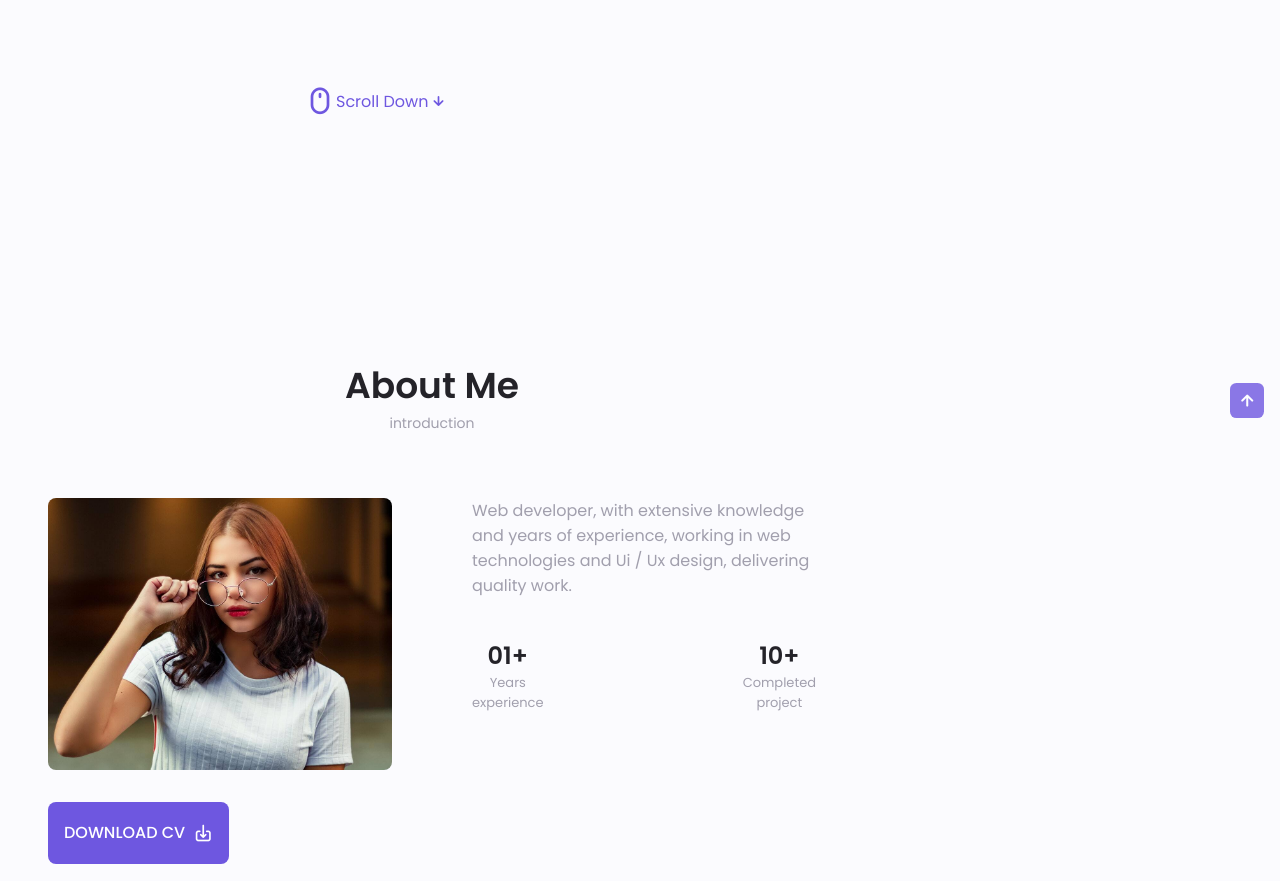
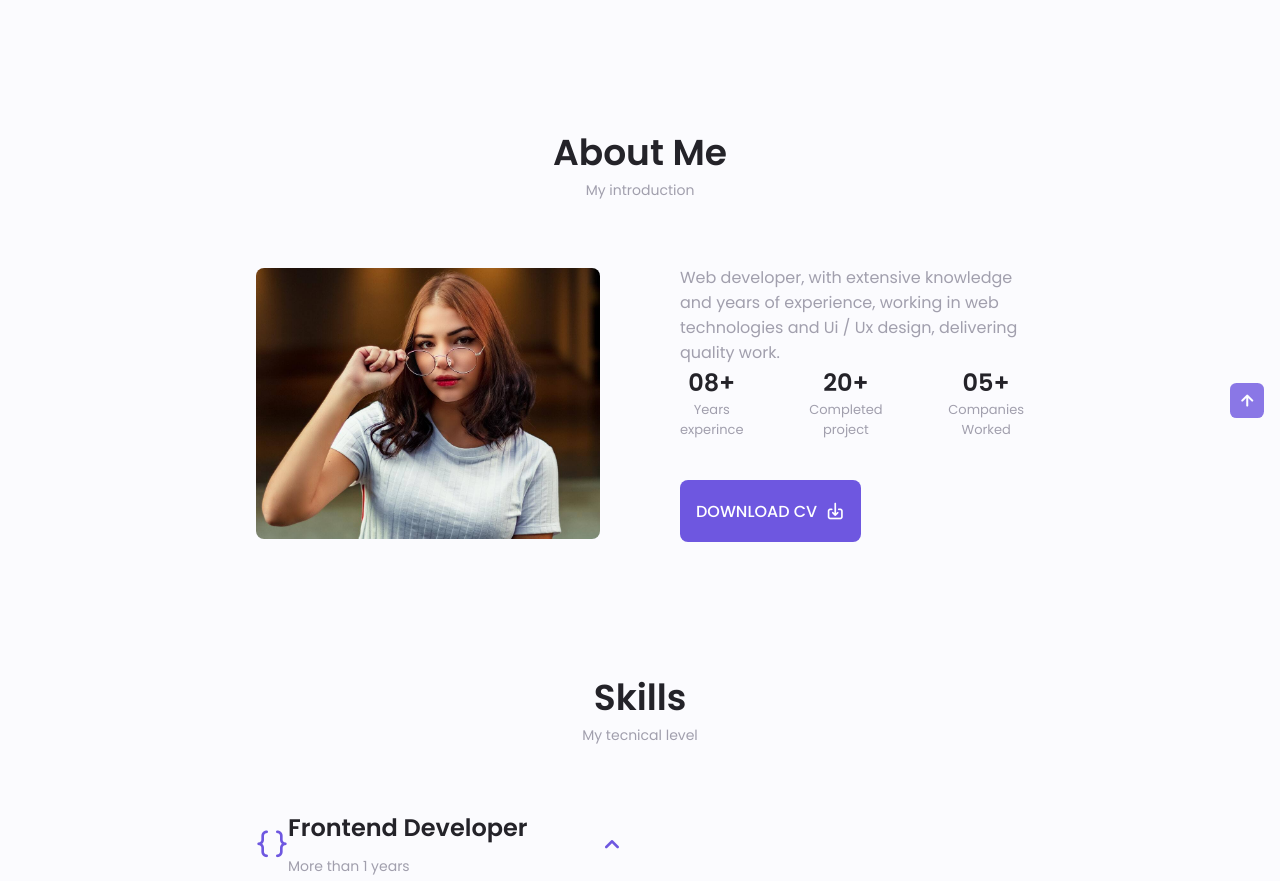
Before and after one commit to shubham83/my-portfolio, a plain HTML site: page index.html in a window 1280 px wide. Shown: the part 542-1423 px from the top of the page. Drawn offline with nearby package versions, Linux system fonts and the light colour scheme.

Commit message:
Better-ver

```diff
--- a/index.html
+++ b/index.html
@@ -53,7 +53,7 @@
                        </li>
                        <li class="nav__item">
                         <a href="#contact" class="nav__link active-link">
-                            <i class="uil uil-message nav__icon"></i>Contactme
+                            <i class="uil uil-message nav__icon"></i>Contact me
                         </a>
                        </li>
                     </ul>
@@ -116,45 +116,48 @@
                         </div>
 
                     </div>
-                    <div class="home__scroll">
-                        <a href="#about" class="home__scroll-button button--flex">
-                            <i class="uil uil-mouse-alt home__scroll-mouse"></i>
-                            <span class="home__scroll-text">Scroll Down</span>
-                            <i class="uil uil-arrow-down home__scroll-arrow"></i>
-                    </div>
+
                 </div>
             </section>
 
             <!--==================== ABOUT ====================-->
           <section class="about section" id="about">
-                <h2 class="section__title">About Me</h2>
-                <span class="section__subtitle">introduction</span>
+            <h1 class="section__title">About Me</h2>
+            <span class="section__subtitle">My introduction</span>
+
             <div class="about__container container grid">
                 <img src="assets/img/about.jpg" alt="" class="about__img">
                 <div class="about__data">
-                        <p class="about__decription">Web developer, with extensive knowledge and years of experience, working in web technologies and Ui / Ux design, delivering quality work.</p>
+                    <p class="about_desription">
+                        Web developer, with extensive knowledge and years of experience, working in web technologies and Ui / Ux design, delivering quality work.
+                    </p>
                     <div class="about__info">
                         <div>
-                                <span class="about__info-title">01+</span>
-                                <span class="about__info-name">Years <br> experience</span>
+                            <span class="about__info-title">08+</span>
+                            <span class="about__info-name">Years <br> experince</span>
                         </div>
 
                         <div>
-                                <span class="about__info-title">10+</span>
+                            <span class="about__info-title">20+</span>
                             <span class="about__info-name">Completed <br> project</span>
                         </div>
 
-
+                        <div>
+                            <span class="about__info-title">05+</span>
+                            <span class="about__info-name">Companies <br> Worked</span>
                         </div>
 
                     </div>
-                </div>
-            </section>
                     <div class="about__buttons">
                         <a href="assets/pdf/Resume (FrontEnd).docx.pdf" class="button button--flex">
                             DOWNLOAD CV<i class="uil uil-download-alt button__icon"></i>
                         </a>
                     </div>
+
+                </div>
+            </div>
+
+          </section>
 
           <!--==================== SKILLS ====================-->
           <section class="skills section" id="skills">
@@ -779,8 +782,8 @@
     </main>
 
     <!--==================== FOOTER ====================-->
-    <footer class="footer">
-        <div class="footer__bg">
+    <footer class="footer footer__bg">
+        <div class="">
             <div class="footer__container container grid">
                 <div>
                     <h1 class="footer__title">Shubham</h1>
```
Lines whose indentation alone changed are shown as unchanged.
